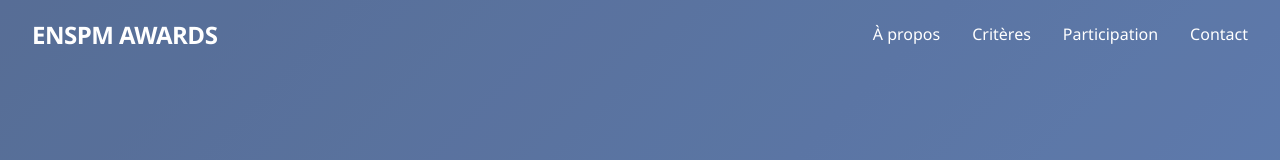
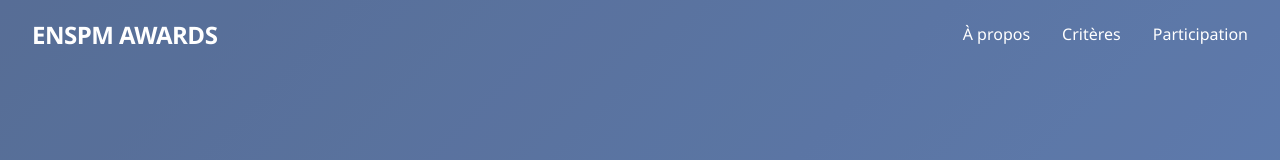
Before and after one commit to ENSPM-GLO-PROMO6/enspm-awards, a plain HTML site: page index.html in a window 1280 px wide. Shown: the top 160 px of the page. Drawn offline with Linux system fonts and the light colour scheme.

Commit message:
Update index.html

```diff
--- a/index.html
+++ b/index.html
@@ -360,7 +360,6 @@
         <li><a href="#about">À propos</a></li>
         <li><a href="#criteria">Critères</a></li>
         <li><a href="#participation">Participation</a></li>
-        <li><a href="#contact">Contact</a></li>
       </ul>
     </nav>
 
@@ -503,7 +502,7 @@
     </div>
   </section>
 
-  <footer class="footer" id="contact">
+  <footer class="footer" id="participation">
     <div class="container">
       <h3>Préparez-vous pour le Challenge</h3>
       <p>
```
